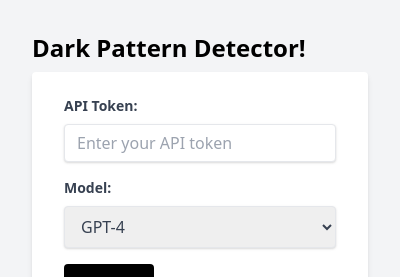
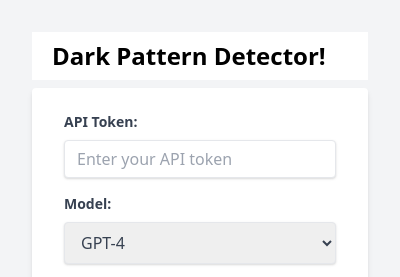
Before and after one commit to concordia-dcart/Dark-Pattern-Detection-Extension, a browser extension: page Extension/popup.html in a window 400 px wide. Shown: the top 277 px of the page. Drawn offline with nearby package versions, Linux system fonts and the light colour scheme.

Commit message:
Title has been fixed

```diff
--- a/Extension/popup.html
+++ b/Extension/popup.html
@@ -22,9 +22,19 @@
     .analysis-text {
         margin-bottom: 1rem;
   }
+
   #analysis-section {
   font-family: Arial, sans-serif; /* Use a standard font for consistency */
     }
+
+    h1 {
+    color: #000000; /* Dark grey color for headings */
+    background-color: #ffffff; /* Light grey background */
+    padding: 8px 15px; /* Padding around headings */
+    border-left: 5px solid #ffffff; /* Blue accent on the left border */
+    margin-bottom: 10px; /* Spacing after each heading */
+    }
+
 
     h3 {
     color: #333; /* Dark grey color for headings */
```
